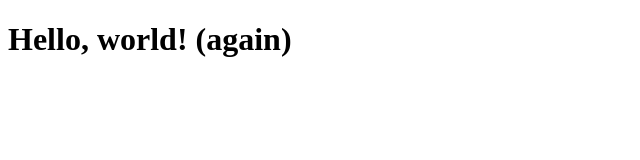
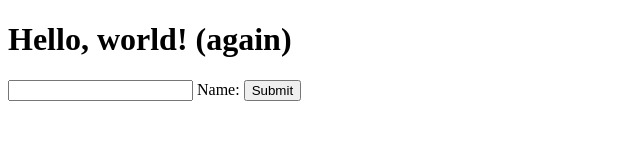
Before and after one commit to jeyden94/node-practice-2, a plain HTML site: page template.html in a window 1280 px wide. Shown: the whole page, without its empty margins (0-640 px from the left). Drawn offline with Linux system fonts and the light colour scheme.

Commit message:
Update - aa8e8af2

```diff
--- a/template.html
+++ b/template.html
@@ -9,5 +9,10 @@
     <h1>
         Hello, world! (again)
     </h1>
+    <form action="POST">
+        <input type="text">
+        <label for="name">Name:</label>
+        <button type="submit">Submit</button>
+    </form>
 </body>
 </html>
```
